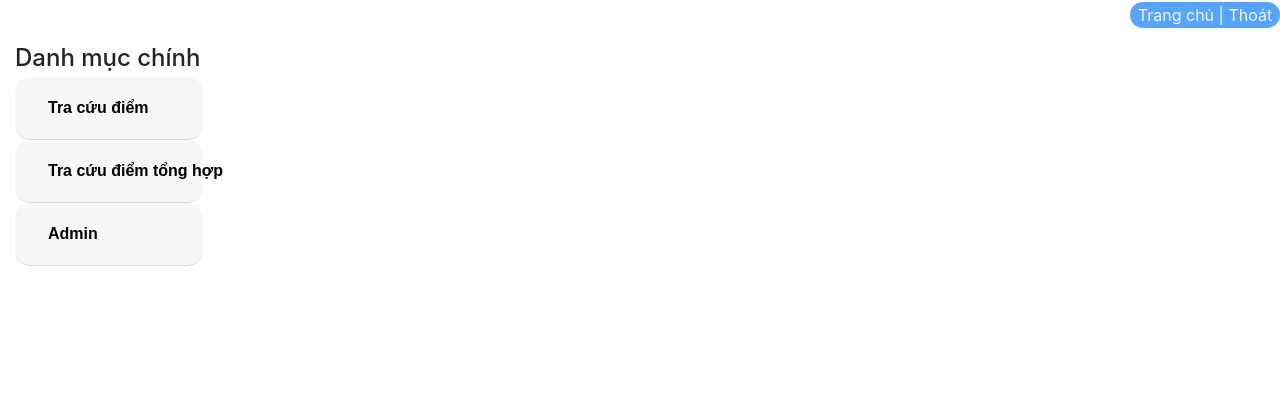
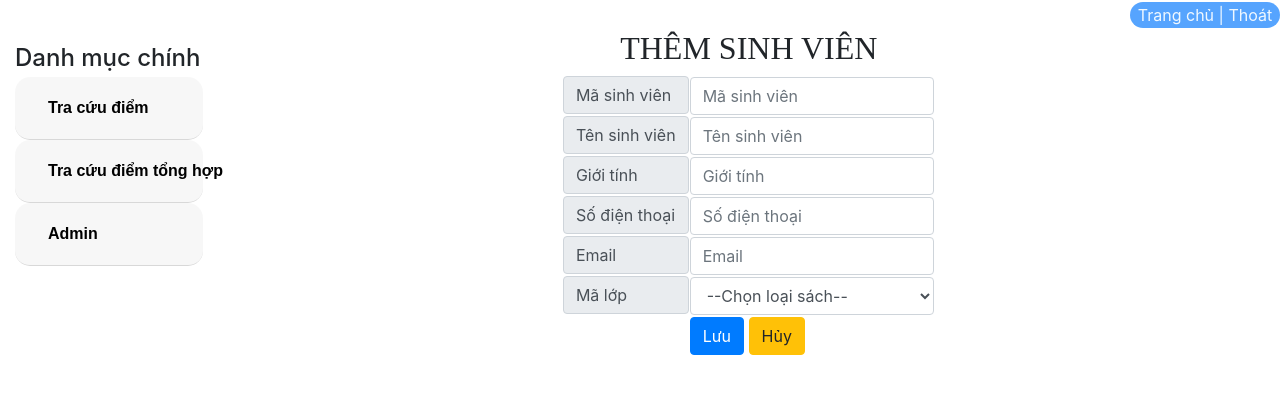
Before and after one commit to duyinyourarea/BTL_QuanLyDiem, a PHP site: page /BTL_QuanLyDiem/ThemSinhVien/ in a window 1280 px wide. Shown: the part 120-514 px from the top of the page. Run offline with PHP 8.4, Linux system fonts and the light colour scheme; tables that the repository leaves empty or names only in its code hold one stand-in row (values such as "Sample post").

Commit message:
sinhvien_them

```diff
--- /dev/null
+++ b/MVC/Controllers/ThemSinhVien.php
@@ -0,0 +1,57 @@
+<?php
+class ThemSinhVien extends controller
+{
+    protected $masinhvien;
+    function __construct()
+    {
+        $this->masinhvien = $this->mode('SinhVien');
+    }
+    function Get_data()
+    {
+        $this->view('MasterLayout', [
+            'page' => 'Sinhvien_them',
+            'masinhvien' => '',
+            'tensinhvien' => '',
+            'gioitinh' => '',
+            'sodienthoai' => '',
+            'email' => '',
+            'malop' => '',
+        ]);
+    }
+    function sinhvien_them()
+    {
+        if (isset($_POST['btnLuu'])) {
+            //Lấy dữ liệu trên các control của form
+            $masinhvien = $_POST['txtMasinhvien'];
+            $tensinhvien = $_POST['txtTensinhvien'];
+            $gioitinh = $_POST['txtGioitinh'];
+            $sodienthoai = $_POST['txtSodienthoai'];
+            $email = $_POST['txtEmail'];
+            $malop = $_POST['txtMalop'];
+            $ck = $this->masinhvien->masinhvien_check($masinhvien);
+            if ($masinhvien = '' || $tensinhvien = '' || $gioitinh = '' || $sodienthoai = '' || $email = '') {
+                echo "<script>alert('Vui lòng nhập đủ thông tin!')</script>";
+            } else {
+                if ($ck) {
+                    echo "<script>alert('Mã sinh viên đã tồn tại!')</script>";
+                } else {
+                    $kq = $this->masinhvien->sinhvien_ins($masinhvien, $tensinhvien, $gioitinh, $sodienthoai, $email, $malop);
+                    if ($kq)
+                        echo "<script>alert('Thêm mới thành công!')</script>";
+                    else
+                        echo "<script>alert('Thêm mới thất bại!')</script>";
+                }
+                //gọi lại giao diện ra
+                $this->view('MasterLayout', [
+                    'page' => 'Sinhvien_them',
+                    'masinhvien' => $masinhvien,
+                    'tensinhvien' => $tensinhvien,
+                    'gioitinh' => $gioitinh,
+                    'sodienthoai' => $sodienthoai,
+                    'email' => $email,
+                    'malop' => $malop,
+                ]);
+            }
+        }
+    }
+}
--- a/MVC/Core/controller.php
+++ b/MVC/Core/controller.php
@@ -9,4 +9,3 @@ class Controller
         include_once './MVC/Views/'.$view.'.php';
     }
 }
-?>
--- /dev/null
+++ b/MVC/Views/Pages/Sinhvien_them.php
@@ -0,0 +1,82 @@
+<!DOCTYPE html>
+<html lang="en">
+
+<head>
+    <meta charset="UTF-8">
+    <meta name="viewport" content="width=device-width, initial-scale=1.0">
+    <link rel="stylesheet" href="Public/Css/style.css">
+    <link rel="stylesheet" href="Public/Css/css_bootstrap.min.css">
+    <base href="http://localhost/BTL_QuanLyDiem/">
+    <title>Thêm sinh viên</title>
+</head>
+
+<body>
+    <form action="http://localhost/BTL_QuanLyDiem/ThemSinhVien/sinhvien_them" method="post">
+        <table cellspacing="20" align="center" style="width: 35%">
+            <tr>
+                <td colspan="2" style="text-align: center;">
+                    <h2 style="font-family: 'Times New Roman', Times, serif;">THÊM SINH VIÊN</h2>
+                </td>
+            </tr>
+            <div class="input-group">
+                <tr>
+                    <td class="input-group-text">Mã sinh viên</td>
+                    <td>
+                        <input class="form-control" type="text" name="txtMasinhvien" placeholder="Mã sinh viên" value="<?php echo $data['masinhvien'] ?>">
+                    </td>
+                </tr>
+                <tr>
+                    <td class="input-group-text">Tên sinh viên</td>
+                    <td>
+                        <input class="form-control" type="text" name="txtTenloai" placeholder="Tên sinh viên" value="<?php echo $data['tensinhvien'] ?>">
+                    </td>
+                </tr>
+                <tr>
+                    <td class="input-group-text">Giới tính</td>
+                    <td>
+                        <input class="form-control" type="text" name="txtGioitinh" placeholder="Giới tính" value="<?php echo $data['gioitinh'] ?>">
+                    </td>
+                </tr>
+                <tr>
+                    <td class="input-group-text">Số điện thoại</td>
+                    <td>
+                        <input class="form-control" type="text" name="txtSodienthoai" placeholder="Số điện thoại" value="<?php echo $data['sodienthoai'] ?>">
+                    </td>
+                </tr>
+                <tr>
+                    <td class="input-group-text">Email</td>
+                    <td>
+                        <input class="form-control" type="text" name="txtEmail" placeholder="Email" value="<?php echo $data['email'] ?>">
+                    </td>
+                </tr>
+                <tr>
+                    <td class="input-group-text">Mã lớp</td>
+                    <td>
+                        <select class="form-control" name="cbMalop" style="width: 100%;">
+                            <option value="">--Chọn loại sách--</option>
+                            <?php
+                            $con = mysqli_connect('localhost', 'root', '', 'quanly_thuvien');
+                            $sql = "SELECT DISTINCT tenloai FROM loaisach";
+                            $dt = mysqli_query($con, $sql);
+                            while ($row = mysqli_fetch_array($dt)) {
+                                echo "<option value='" . $row['tenloai'] . "'>" . $row['tenloai'] . "</option>";
+                            }
+                            mysqli_close($con);
+                            ?>
+
+                        </select>
+                    </td>
+                </tr>
+                <tr>
+                    <td></td>
+                    <td>
+                        <input class="btn btn-primary" type="submit" name="btnLuu" value="Lưu">
+                        <a href="http://localhost/BTL_QuanLyDiem/DanhSachSinhVien/"><button class="btn btn-warning" name="btnHuy">Hủy</button></a>
+                    </td>
+                </tr>
+            </div>
+        </table>
+    </form>
+</body>
+
+</html>
```
Also changed, not shown: MVC/Controllers/DanhSachSinhVien.php (+10 -11 lines), MVC/Views/Pages/Sinhvien_v.php (+7 -8 lines).
